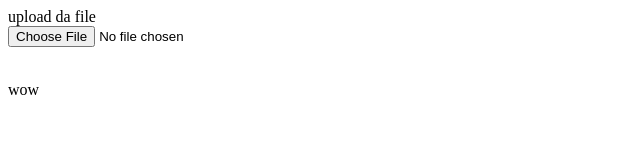
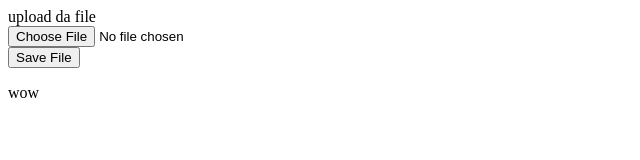
Before and after one commit to QJrocks/EBF5-Save-Tools, a plain HTML site: page EBF5 Random Equip Solver/index.html in a window 1280 px wide. Shown: the whole page, without its empty margins (0-640 px from the left). Drawn offline with Linux system fonts and the light colour scheme.

Commit message:
file saving!!! perfect output match!!! woo!!!

```diff
--- a/EBF5 Random Equip Solver/index.html
+++ b/EBF5 Random Equip Solver/index.html
@@ -31,6 +31,36 @@
 			calculateRandEquips(prevLoaded)
 		}
 
+		function saveFile() {
+			let filename = inputFileName;
+			let encoded = btoa(JSON.stringify(fileObj));
+			let text = ""
+			//Adobe's Base64 encoding default is slightly different from JavaScript's, in that every 76 characters a newline is added.
+			//See https://help.adobe.com/en_US/FlashPlatform/reference/actionscript/3/mx/utils/Base64Encoder.html for more details.
+			//In any case, it's important to replicate that behavior here for maximum compatibility.
+			for(let x = 0; x < encoded.length; x += 76) {
+				text += encoded.substring(x, x + 76);
+				text += String.fromCharCode(10);
+			}
+
+			if(text.charCodeAt(text.length - 1) == 10) {
+				text = text.substring(0, text.length - 1);
+			}
+
+			var pom = document.createElement('a');
+			pom.setAttribute('href', 'data:text/plain;charset=utf-8,' + encodeURIComponent(text));
+			pom.setAttribute('download', filename);
+
+			if (document.createEvent) {
+				var event = document.createEvent('MouseEvents');
+				event.initEvent('click', true, true);
+				pom.dispatchEvent(event);
+			}
+			else {
+				pom.click();
+			}
+		}
+
 		class EquipSet {
 			size = 0
 			//Internally, the game uses string matching for equipment (for example, the Flame Badge's internal ID is "firebadge")
@@ -43,7 +73,7 @@
 			constructor(size, nameString) {
 				this.size = size;
 				this.nameString = nameString
-				this.seedString = nameString.substr(1, 2)
+				this.seedString = nameString.substring(1, 3)
 
 				for (let x = 0; x < size; x++) {
 					this.equipSelected.push(false);
@@ -185,6 +215,7 @@ upload da file
 <br>
 <input id="input" onchange = "readFile(this)" type="file" />
 <br>
+<input value = "Save File" onclick = "saveFile()" type=button />
 <p id = "loadedButton" style = "display:none">fuck</p>
 <br>
 <p id = "result">wow</p>
```
